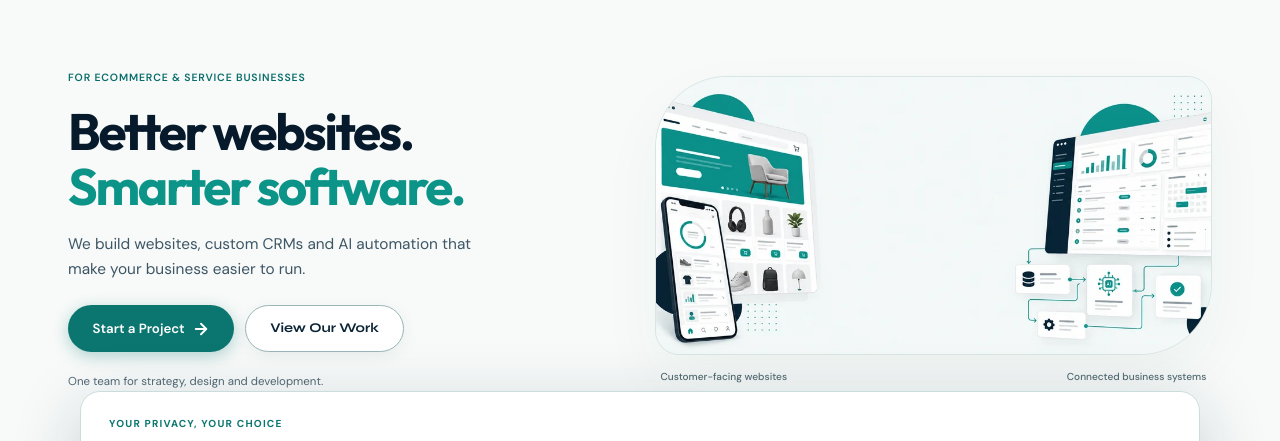
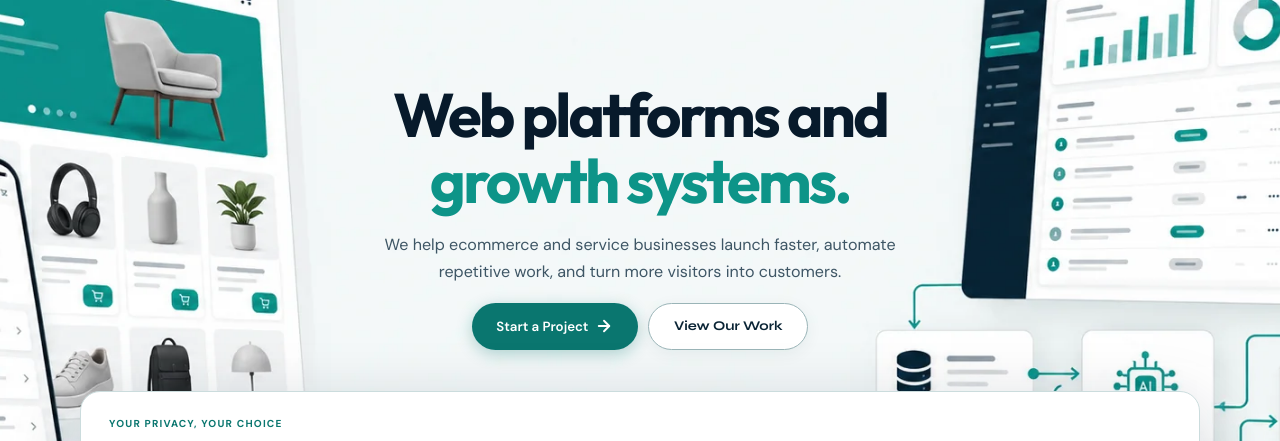
Before and after one commit to hanovadevs/HanovaDevs, a React (Vite) app: page / in a window 1280 px wide. Shown: the part 211-652 px from the top of the page. Built offline with nearby package versions, Linux system fonts and the light colour scheme.

Commit message:
News Updates

```diff
--- a/src/pages/Home.css
+++ b/src/pages/Home.css
@@ -5,82 +5,61 @@
 /* ===== HERO ===== */
 .hero {
   position: relative;
-  min-height: min(820px, 100svh);
-  display: flex;
-  align-items: center;
+  min-height: 100vh;
+  min-height: 100svh;
+  display: flex;
+  align-items: center;
+  justify-content: center;
   overflow: hidden;
-  background: #f7faf9;
-  border-bottom: 1px solid #dce9e5;
-}
-
-.hero__visual {
-  min-width: 0;
-  align-self: center;
-}
-
-.hero__artwork {
-  overflow: hidden;
-  border: 1px solid #d8e6e2;
-  border-radius: 72px 24px 72px 24px;
-  background: #f0f7f5;
-  box-shadow: 0 24px 64px #163e3e0b;
+  background: #f3f8f7;
+}
+
+.hero__glass-bg {
+  position: absolute;
+  inset: 0;
+  display: flex;
+  align-items: center;
+  justify-content: center;
+  z-index: 0;
+  pointer-events: none;
 }
 
 .hero__glass-img {
-  display: block;
   width: 100%;
-  height: auto;
-}
-
-.hero__visual-caption {
-  display: flex;
-  justify-content: space-between;
-  flex-wrap: wrap;
-  gap: .6rem 1.5rem;
-  padding: 1rem .4rem 0;
-  color: #526c73;
-  font: 500 .72rem/1.6 var(--font-body);
+  height: 100%;
+  object-fit: cover;
+  object-position: center;
+  opacity: 1;
 }
 
 .hero__content {
   position: relative;
-  display: grid;
-  grid-template-columns: minmax(0, 1fr) minmax(0, 1.04fr);
-  align-items: center;
-  gap: clamp(2rem, 4vw, 4.5rem);
-  padding-top: calc(var(--header-height) + 5rem);
-  padding-bottom: 5rem;
-}
-
-/* Copy and artwork occupy separate grid cells, never an overlay. */
+  z-index: 2;
+  text-align: center;
+  display: flex;
+  flex-direction: column;
+  align-items: center;
+  gap: 1.25rem;
+  padding-top: calc(var(--header-height) + 70px);
+  padding-bottom: 100px;
+}
+
+/* Centered copy on the supplied background, without an opaque panel. */
 .hero__text-panel {
-  min-width: 0;
   display: flex;
   flex-direction: column;
-  align-items: flex-start;
-  text-align: left;
+  align-items: center;
+  text-align: center;
   gap: 1.25rem;
-}
-
-.hero__eyebrow {
-  color: #096e6b;
-  font: 600 .75rem/1.6 var(--font-body);
-  letter-spacing: .08em;
-  text-transform: uppercase;
-}
-
-.hero__supporting {
-  margin-top: .15rem;
-  color: #526875;
-  font-size: .82rem;
-  line-height: 1.7;
+  width: 100%;
+  max-width: 760px;
 }
 
 /* A clean, modern display face keeps the hero distinctive without sacrificing readability. */
 .hero__headline {
   width: 100%;
   font-family: var(--font-hero);
-  font-size: clamp(2rem, 4.2vw, 3.65rem);
+  font-size: clamp(1.75rem, 4.8vw, 5rem);
   color: var(--deep-navy);
   line-height: 1.08;
   letter-spacing: -0.045em;
@@ -117,10 +96,10 @@
 }
 
 .hero__subheadline {
-  font-size: clamp(1rem, 1.4vw, 1.1rem);
+  font-size: clamp(0.95rem, 1.4vw, 1.15rem);
   color: #3e5665;
   font-weight: 400;
-  max-width: 39ch;
+  max-width: 520px;
   line-height: 1.65;
   opacity: 1;
   transform: none;
@@ -131,8 +110,7 @@
   display: flex;
   gap: 0.75rem;
   flex-wrap: wrap;
-  justify-content: flex-start;
-  margin-top: .35rem;
+  justify-content: center;
   opacity: 1;
   transform: none;
   animation: heroLineIn 0.8s cubic-bezier(0.16, 1, 0.3, 1) 1.05s forwards;
@@ -216,22 +194,22 @@
   font-weight: 700;
 }
 
-/* Stack the art below the complete message on smaller screens. */
+/* Hero responsive */
 @media (max-width: 900px) {
-  .hero { min-height: 0; }
-  .hero__content { grid-template-columns: minmax(0, 1fr); gap: 2.5rem; padding-top: calc(var(--header-height) + 3rem); padding-bottom: 3rem; }
-  .hero__text-panel { max-width: 640px; }
-  .hero__headline { font-size: clamp(2rem, 7vw, 3.65rem); }
-  .hero__visual { width: 100%; max-width: 700px; justify-self: center; }
+  .hero__headline { font-size: clamp(1.75rem, 8.4vw, 3.5rem); }
+  .hero__subheadline { max-width: 40ch; font-size: 1rem; }
+}
+
+@media (max-width: 768px) {
+  .hero__content { padding-top: 110px; padding-bottom: 80px; }
+  .hero__text-panel { gap: 1rem; }
 }
 
 @media (max-width: 600px) {
-  .hero__content { padding-top: calc(var(--header-height) + 2rem); padding-bottom: 2rem; gap: 2rem; }
-  .hero__text-panel { gap: 1rem; }
-  .hero__headline { font-size: clamp(1.9rem, 7.5vw, 2.8rem); }
-  .hero__eyebrow { font-size: .65rem; letter-spacing: .05em; }
-  .hero__artwork { border-radius: 36px 14px 36px 14px; }
-  .hero__visual-caption { font-size: .64rem; gap: .4rem; }
+  .hero__content { padding-top: calc(var(--header-height) + 3rem); padding-bottom: 190px; }
+  .hero__text-panel { gap: 1.5rem; }
+  .hero__glass-bg { inset: auto 0 0; height: 230px; }
+  .hero__glass-img { object-fit: contain; object-position: center bottom; }
   .hero__cta-row { display: grid; grid-template-columns: minmax(0, 1fr); justify-content: stretch; width: 100%; max-width: 320px; gap: 0.75rem; }
   .btn--hero { width: 100%; min-height: 48px; }
 }
--- a/src/pages/Home.jsx
+++ b/src/pages/Home.jsx
@@ -154,15 +154,28 @@ export default function Home() {
       />
       {/* ===== HERO ===== */}
       <section className="hero" id="hero">
+        <div className="hero__glass-bg" aria-hidden="true">
+          <img
+            src="/hero-scene-1774.webp"
+            srcSet="/hero-scene-960.webp 960w, /hero-scene-1774.webp 1774w"
+            sizes="100vw"
+            width="1774"
+            height="887"
+            fetchPriority="high"
+            decoding="async"
+            alt=""
+            className="hero__glass-img"
+          />
+        </div>
         <div className="hero__content container">
           <div className="hero__text-panel">
-            <p className="hero__eyebrow">For ecommerce &amp; service businesses</p>
             <h1 className="hero__headline">
-              <span className="hero__headline-line">Better websites.</span>{' '}
-              <span className="hero__headline-line hero__headline-line--accent">Smarter software.</span>
+              <span className="hero__headline-line">Web platforms and</span>{' '}
+              <span className="hero__headline-line hero__headline-line--accent">growth systems.</span>
             </h1>
             <p className="hero__subheadline">
-              We build websites, custom CRMs and AI automation that make your business easier to run.
+              We help ecommerce and service businesses launch faster, automate
+              repetitive work, and turn more visitors into customers.
             </p>
             <div className="hero__cta-row">
               <Link to="/contact" className="btn btn-primary btn--hero">
@@ -173,23 +186,6 @@ export default function Home() {
                 View Our Work
               </Link>
             </div>
-            <p className="hero__supporting">One team for strategy, design and development.</p>
-          </div>
-          <div className="hero__visual" aria-hidden="true">
-            <div className="hero__artwork">
-              <img
-                src="/hero-scene-1774.webp"
-                srcSet="/hero-scene-960.webp 960w, /hero-scene-1774.webp 1774w"
-                sizes="(max-width: 900px) 100vw, 52vw"
-                width="1774"
-                height="887"
-                fetchPriority="high"
-                decoding="async"
-                alt=""
-                className="hero__glass-img"
-              />
-            </div>
-            <div className="hero__visual-caption"><span>Customer-facing websites</span><span>Connected business systems</span></div>
           </div>
         </div>
       </section>
```
Also changed, not shown: tests/browser/hero-navigation.e2e.mjs (+8 -9 lines), tests/browser/mobile.e2e.mjs (+1 -1 lines), 1 other file (tests, documents, lock files or other folders).
